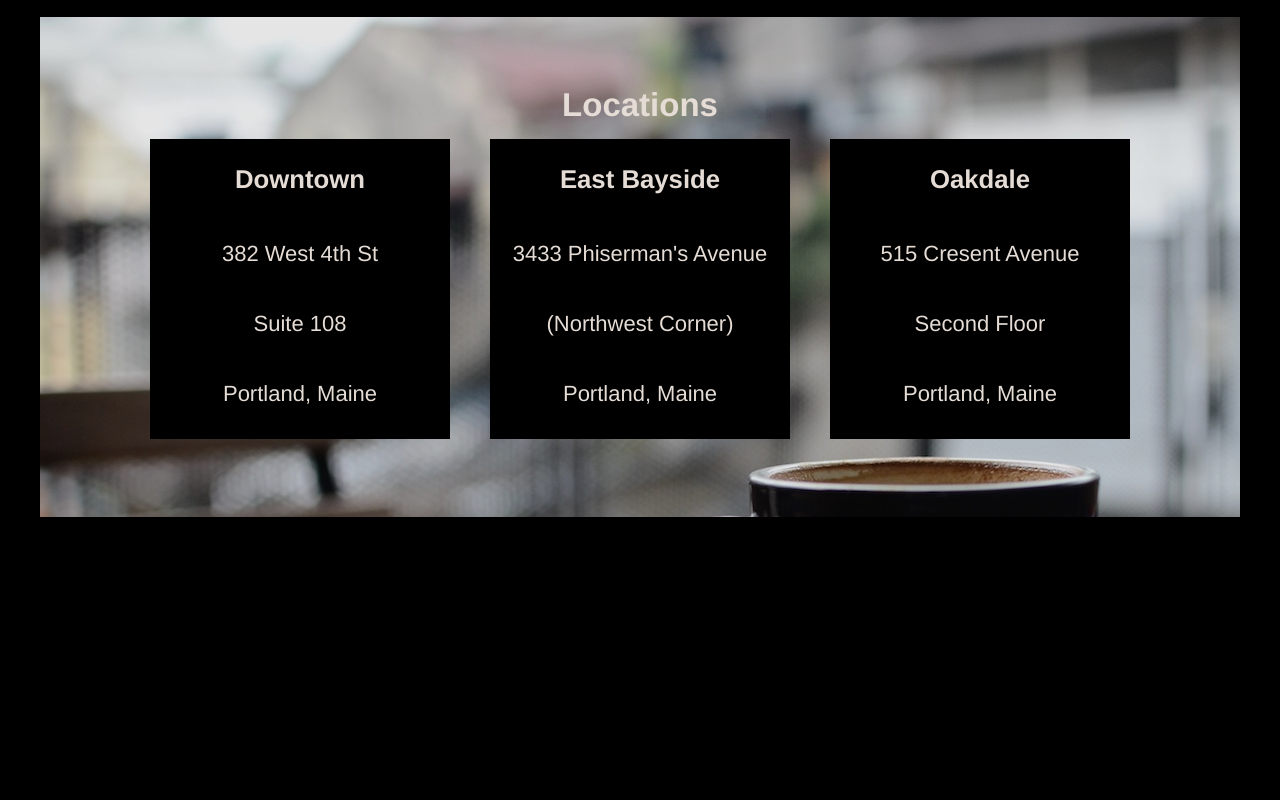
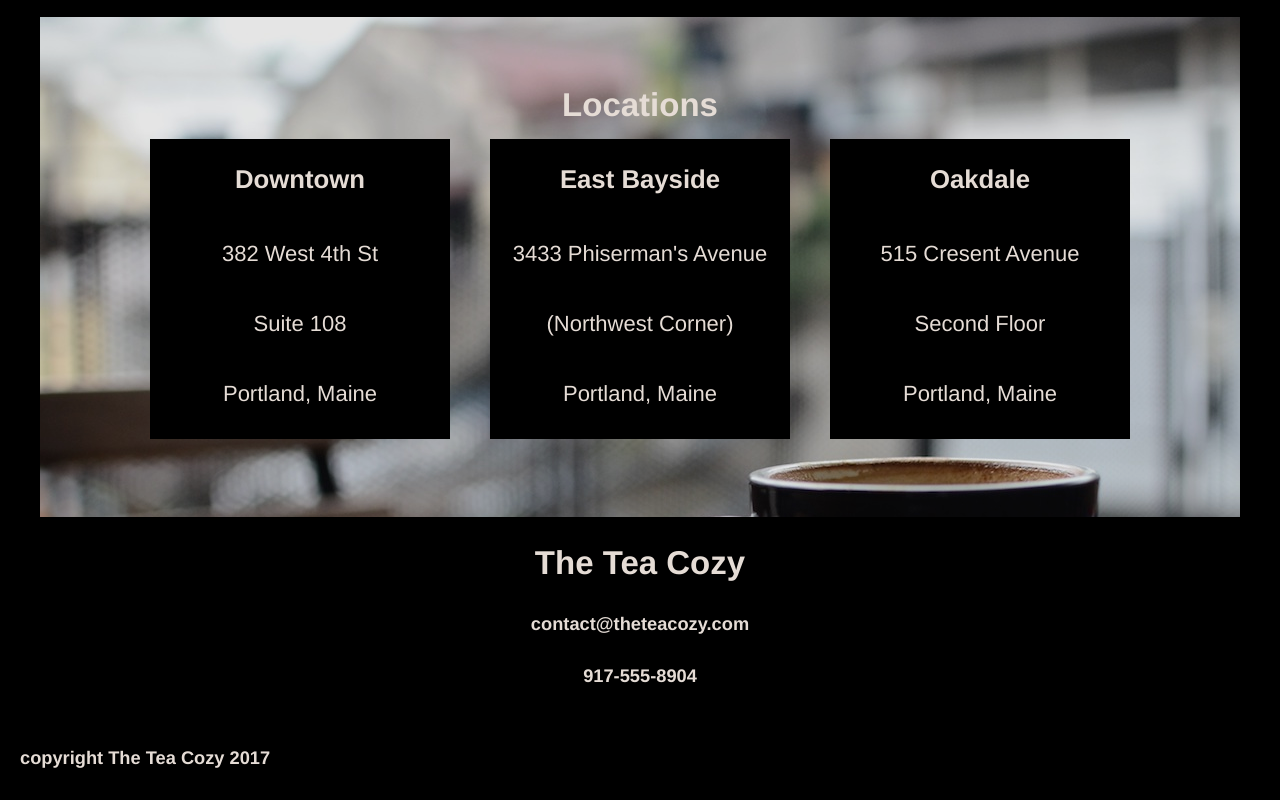
Before and after one commit to angelojohngage/cozy, a plain HTML site: page index.html in a window 1280 px wide. Shown: the part 1661-2461 px from the top of the page. Before the commit the page ends 2178 px from the top, so only its background shows below. Drawn offline with Linux system fonts and the light colour scheme.

Commit message:
footer and copyright code added; project completed

```diff
--- a/index.html
+++ b/index.html
@@ -87,8 +87,15 @@
         </div>
       </div>
     </div>
-    <!-- Info -->
-    <!-- Footer -->
+    <!-- Footer/Copyright -->
+    <div class="info">
+      <h2>The Tea Cozy</h2>
+      <p><h5>contact@theteacozy.com</h5></p>
+      <p><h5>917-555-8904</h5></p>
     </div>
+    <div class="copyright">
+      <h5> copyright The Tea Cozy 2017</h5>
+    </div>
+   </div>
   </body>
 </html>
--- a/style.css
+++ b/style.css
@@ -115,6 +115,7 @@ a {
 
 }
 
+
 .places {
   display: inline-flex;
   flex-direction: row;
@@ -138,3 +139,14 @@ a {
   flex-direction: column;
 
 }
+
+/* Footer/Copyright */
+
+.info {
+  height: 200px;
+}
+
+.copyright {
+  margin-left: 20px;
+  text-align: left;
+}
```
